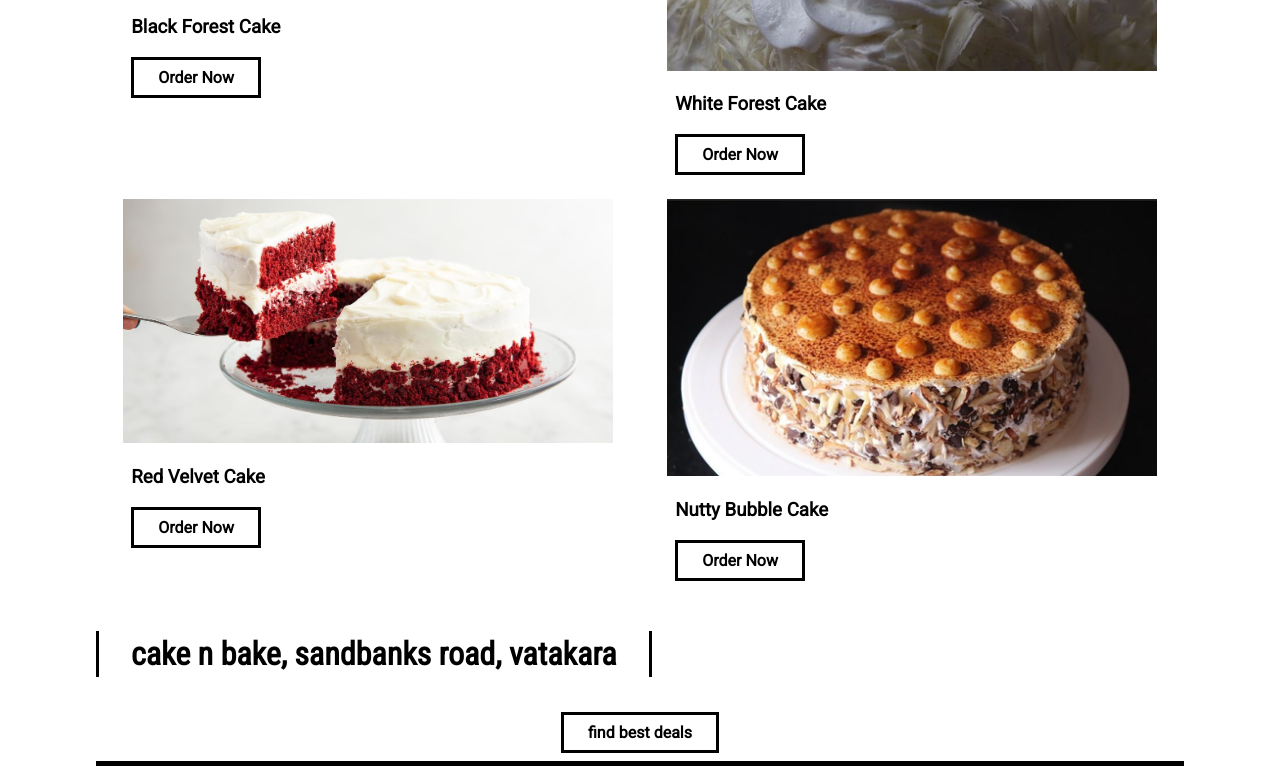
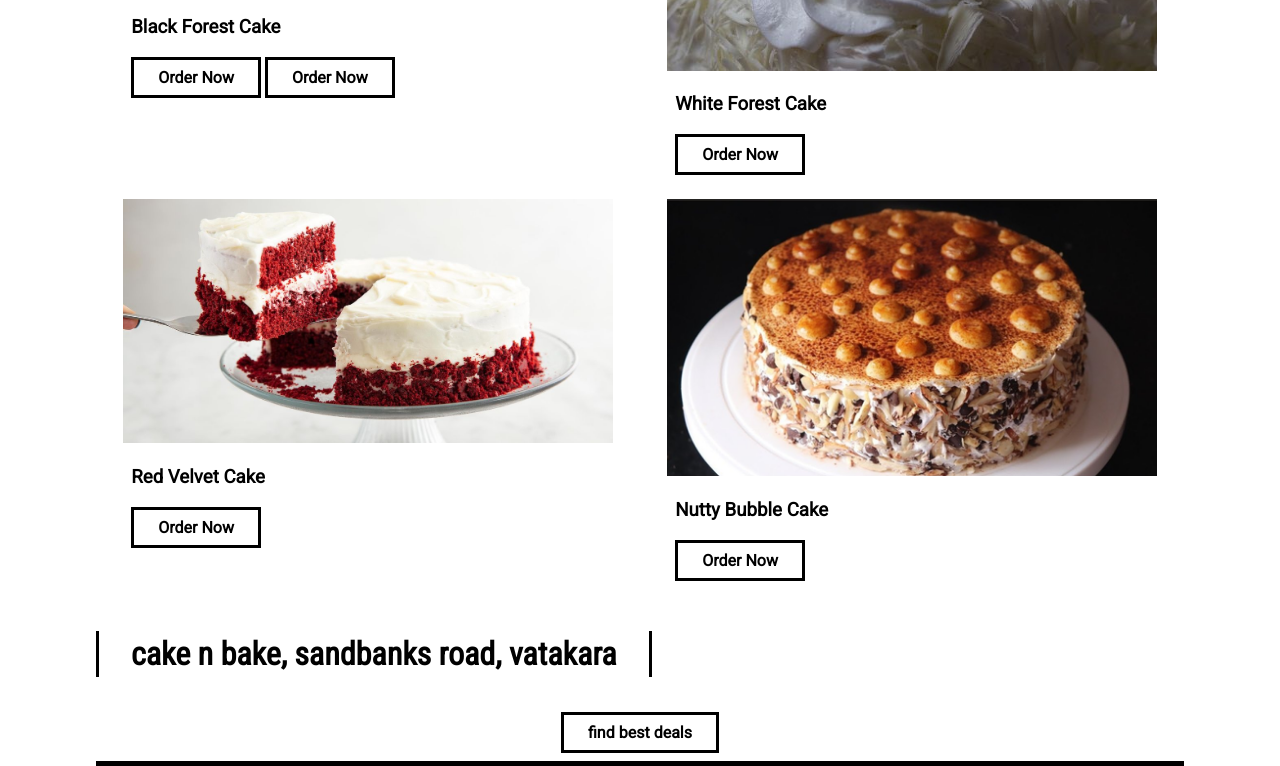
Before and after one commit to younuzbn/cakenbake, a plain HTML site: page index.html in a window 1280 px wide. Shown: the part 1163-1929 px from the top of the page. Drawn offline with Linux system fonts and the light colour scheme.

Commit message:
Update index.html

```diff
--- a/index.html
+++ b/index.html
@@ -94,6 +94,9 @@
                         cum distinctio pariatur ipsa quod, odit dolorum non vero recusandae? Corporis voluptatem optio nulla.
                     </p> -->
                     <a href="tel:+917356126678" class="btn-readmore">Order Now</a>
+
+<a href="tel:+917356126678" class="btn-readmore">Order Now</a>
+
                 </div>
             </div>
 
```
